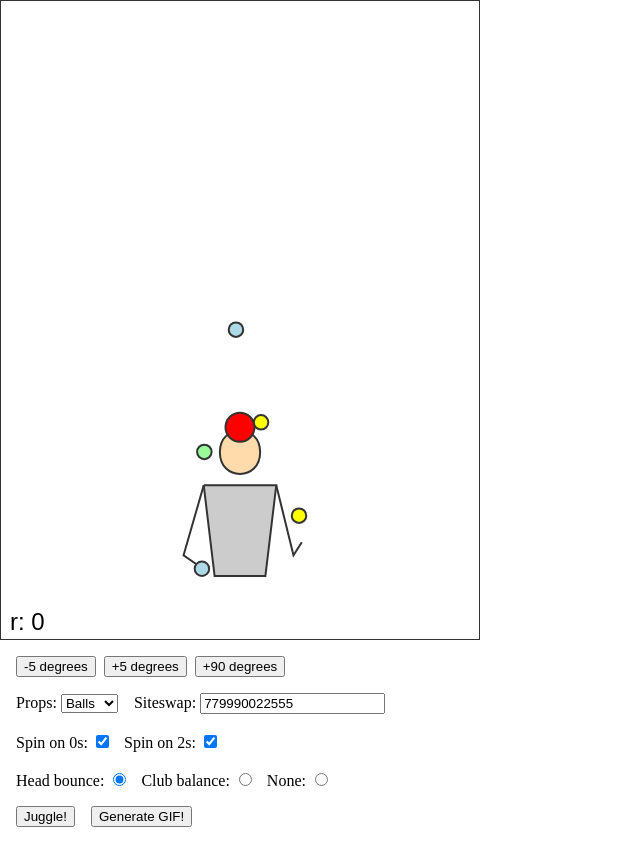
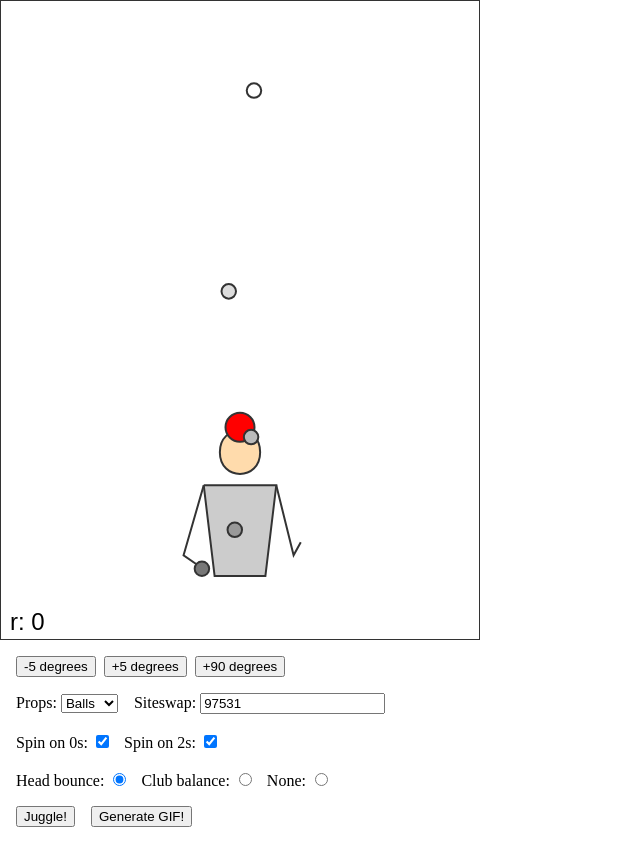
Before and after one commit to tomwhitfield/siteswap-js, a website: page index.html in a window 1280 px wide. Shown: the whole page, without its empty margins (0-640 px from the left). Drawn offline with Linux system fonts and the light colour scheme.

Commit message:
Fixes prop colors
Assigns colors from props styles array in the order they are thrown for the first time

```diff
--- a/index.html
+++ b/index.html
@@ -38,15 +38,23 @@
 					},
 					props: [
 						{
-							fill: 'lightblue',
+							fill: '#FFF',
 							stroke: '#333',
 						},
 						{
-							fill: 'yellow',
+							fill: '#DDD',
 							stroke: '#333',
 						},
 						{
-							fill: 'palegreen',
+							fill: '#BBB',
+							stroke: '#333',
+						},
+						{
+							fill: '#999',
+							stroke: '#333',
+						},
+						{
+							fill: '#777',
 							stroke: '#333',
 						},
 					],
@@ -125,7 +133,7 @@
 
 				&nbsp;&nbsp;
 
-				Siteswap: <input type="text" id="siteswap" value="779990022555">
+				Siteswap: <input type="text" id="siteswap" value="97531">
 
 				<br><br>
 
--- a/src/Hands.js
+++ b/src/Hands.js
@@ -11,13 +11,11 @@ function Hands(ss) {
   this.number = 0;
   this.valid = this.validateSiteswap();
   this.catches = {};
-  this.holding = { left: 0, right: 0 };
 
   if (this.valid) {
     this.sync = this.type === 'synchronous' || this.type === 'synchronous multiplex';
     this.period = this.left.length;
     this.initCatches();
-    this.initHolding();
   } else {
     throw new Error('Invalid siteswap');
   }
@@ -489,38 +487,3 @@ Hands.prototype.initCatches = function() {
     });
   }
 };
-
-Hands.prototype.countThrownProps = (throws, onlyActiveThrows = false) => throws.filter(t => !onlyActiveThrows || t.active).map(t => 0 + !!t.value).reduce((acc, val) => acc + val, 0);
-
-Hands.prototype.initHolding = function() {
-  const numCatches = { left: {}, right: {} };
-
-  // Run through the throws - rethrows until holding.left + holding.right = number
-  let i = 0;
-  while (this.holding.left + this.holding.right < this.number) {
-    const index = i % this.period;
-
-    this.holding.left += this.countThrownProps(this.left[index]) - (numCatches.left[i] || 0);
-    this.holding.right += this.countThrownProps(this.right[index]) - (numCatches.right[i] || 0);
-
-    this.left[index].forEach(t => {
-      const v = t.value;
-      const j = i + Math.abs(v);
-
-      if (v === 0) return;
-      if (v > 0 && v % 2 === 0) numCatches.left[j] = (numCatches.left[j] || 0) + 1;
-      else numCatches.right[j] = (numCatches.right[j] || 0) + 1;
-    });
-
-    this.right[index].forEach(t => {
-      const v = t.value;
-      const j = i + Math.abs(v);
-
-      if (v === 0) return;
-      if (v > 0 && v % 2 === 0) numCatches.right[j] = (numCatches.right[j] || 0) + 1;
-      else numCatches.left[j] = (numCatches.left[j] || 0) + 1;
-    });
-
-    i++;
-  }
-};
--- a/src/Juggler.js
+++ b/src/Juggler.js
@@ -39,7 +39,7 @@ function Juggler(options) {
     this.scale *= 0.75;
 
   // Keeps track of the props being juggled
-  this.props = new Props(this.propType, this.timeUnit, this.a, this.scale, this.height, this.hands.holding, options.styles.props);
+  this.props = new Props(this.propType, this.timeUnit, this.a, this.scale, this.height, this.hands, options.styles.props);
 
   // For knowing when to throw
   this.count = 1;
--- a/src/Props.js
+++ b/src/Props.js
@@ -1,7 +1,7 @@
 /* jshint -W097 */
 'use strict';
 
-function Props(type, timeUnit, a, scale, height, holding, styles) {
+function Props(type, timeUnit, a, scale, height, hands, styles) {
   this.type = type;
   this.timeUnit = timeUnit;
   this.a = a;
@@ -14,16 +14,54 @@ function Props(type, timeUnit, a, scale, height, holding, styles) {
     air: [],
   };
 
-  for (let i = holding.left - 1; i >= 0 ; i--) {
-    const style = styles[(i * 2) % styles.length];
-    this.props.left.push(new Prop(this.type, style));
+  this.init(hands, styles);
+}
+
+Props.prototype.init = function(hands, styles) {
+  const numCatches = { left: {}, right: {} };
+
+  let i = 0;
+  let colorIndex = 0;
+
+  // Run through the throws - rethrow until the number of balls in hands = number of props in pattern
+  while (this.props.left.length + this.props.right.length < hands.number) {
+    const index = i % hands.period;
+
+    // Figure out how many props are thrown for the first time on this beat
+    const newlyThrownLeft = this.countThrownProps(hands.left[index]) - (numCatches.left[i] || 0);
+    const newlyThrownRight = this.countThrownProps(hands.right[index]) - (numCatches.right[i] || 0);
+
+    // "Throw" the props
+    hands.left[index].forEach(t => {
+      const v = t.value;
+      const j = i + Math.abs(v);
+
+      if (v === 0) return;
+      if (v > 0 && v % 2 === 0) numCatches.left[j] = (numCatches.left[j] || 0) + 1;
+      else numCatches.right[j] = (numCatches.right[j] || 0) + 1;
+    });
+
+    hands.right[index].forEach(t => {
+      const v = t.value;
+      const j = i + Math.abs(v);
+
+      if (v === 0) return;
+      if (v > 0 && v % 2 === 0) numCatches.right[j] = (numCatches.right[j] || 0) + 1;
+      else numCatches.left[j] = (numCatches.left[j] || 0) + 1;
+    });
+
+    // Create the newly thrown props
+    for (let j = 0; j < newlyThrownLeft; j++) {
+      this.props.left.unshift(new Prop(this.type, styles[colorIndex++ % styles.length]));
+    }
+
+    for (let j = 0; j < newlyThrownRight; j++) {
+      this.props.right.unshift(new Prop(this.type, styles[colorIndex++ % styles.length]));
+    }
+
+    i++;
   }
-
-  for (let i = holding.right - 1; i >= 0; i--) {
-    const style = styles[(i * 2 + 1) % styles.length];
-    this.props.right.push(new Prop(this.type, style));
-  }
-}
+};
 
 Props.prototype.update = function() {
   for (let i in this.props.air) {
@@ -94,3 +132,5 @@ Props.prototype.makeThrows = function(side, throws, hands) {
     start += multiplexSplit / throws.length;
   }
 };
+
+Props.prototype.countThrownProps = (throws, onlyActiveThrows = false) => throws.filter(t => !onlyActiveThrows || t.active).map(t => 0 + !!t.value).reduce((acc, val) => acc + val, 0);
```
Also changed, not shown: ss.js (+53 -49 lines), ss.min.js.
